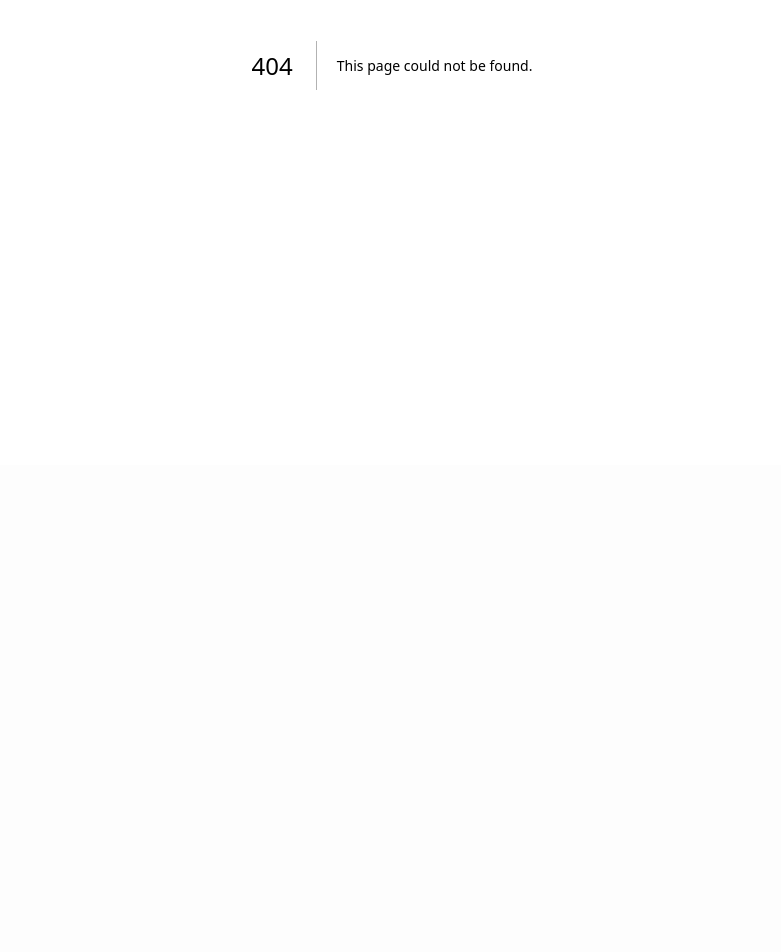
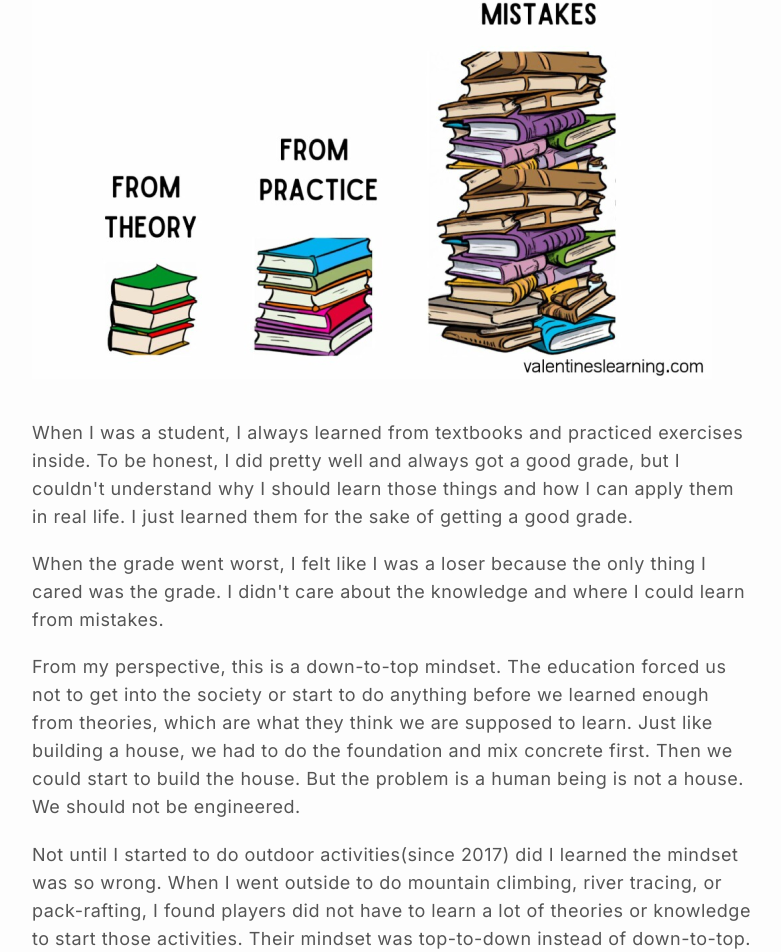
Before and after one commit to YenTingWu/yenting.me, a Next.js app: page /where-i-did-wrong in a window 1280 px wide. Before the commit this address had no page. Shown: the part 335-1287 px from the top of the page, without its empty margins (248-1029 px from the left). Before the commit the page ends 800 px from the top, so only its background shows below. Built offline with nearby package versions, Linux system fonts and the light colour scheme.

Commit message:
feat: where i did wrong

```diff
--- a/app/page.tsx
+++ b/app/page.tsx
@@ -27,7 +27,7 @@ export default function Home() {
         )}
       >
         <Header />
-        <article className={clsx('w-full', 'mt-[20vh]')}>
+        <article className={clsx('w-full', 'mt-[16vh]')}>
           <h2 className={clsx('sm:text-5xl', 'text-5xl', 'font-bold')}>
             Hi, I&apos;m Yen-Ting Wu
           </h2>
@@ -45,6 +45,18 @@ export default function Home() {
               I built small <Link href="/projects">side projects</Link> that are
               either things I need but can&apos;t find somewhere else, or I was
               trying to compose what I learned together into a project.
+            </p>
+            <p>
+              And also{' '}
+              <a
+                href="https://verbena-patient-a60.notion.site/Where-I-did-wrong-45631cc8f3ad4bd28a47e8670a6ad2b9"
+                target="_blank"
+              >
+                where I did wrong
+              </a>{' '}
+              is the place reminding me of the failures and mistakes I made.{' '}
+              <Link href="/where-i-did-wrong">Here</Link> is the reason I
+              started this project.
             </p>
             <p>
               Currently learning algorithms with a slow pace from the course{' '}
--- /dev/null
+++ b/app/where-i-did-wrong/page.tsx
@@ -0,0 +1,119 @@
+import NextImage from 'next/image';
+import { Header } from '@components/header';
+import { clsx } from 'clsx';
+import type { Metadata } from 'next';
+
+export const metadata: Metadata = {
+  title: 'Projects',
+  description: 'My portfolio of projects',
+};
+
+export default function WhereIDiDWrong() {
+  return (
+    <div
+      className={clsx(
+        'w-screen',
+        'flex',
+        'justify-center',
+        'items-center',
+        'flex-col',
+        'scroll-scroll'
+      )}
+    >
+      <main
+        className={clsx(
+          'flex',
+          'items-center',
+          'flex-col',
+          'mx-auto',
+          'min-h-screen',
+          'max-w-[760px]',
+          'w-full',
+          'px-5'
+        )}
+      >
+        <Header />
+        <article className={clsx('w-full', 'mt-[5vh]')}>
+          <h2 className={clsx('sm:text-5xl', 'text-5xl', 'font-bold')}>
+            Where I did wrong
+          </h2>
+          <div
+            className={clsx(
+              'mt-8',
+              'mb-[2rem]',
+              '[&_p]:mt-[1.2rem]',
+              '[&_p]:text-lg',
+              '[&_a]:underline',
+              'mb-[10rem]'
+            )}
+          >
+            <NextImage
+              className={clsx('mb-10')}
+              src="/learn-from-mistakes.png"
+              priority={false}
+              width={680}
+              height={480}
+              alt="Picture of learning from mistakes"
+            />
+            <p>
+              When I was a student, I always learned from textbooks and
+              practiced exercises inside. To be honest, I did pretty well and
+              always got a good grade, but I couldn&apos;t understand why I
+              should learn those things and how I can apply them in real life. I
+              just learned them for the sake of getting a good grade.
+            </p>
+            <p>
+              When the grade went worst, I felt like I was a loser because the
+              only thing I cared was the grade. I didn&apos;t care about the
+              knowledge and where I could learn from mistakes.
+            </p>
+            <p>
+              From my perspective, this is a down-to-top mindset. The education
+              forced us not to get into the society or start to do anything
+              before we learned enough from theories, which are what they think
+              we are supposed to learn. Just like building a house, we had to do
+              the foundation and mix concrete first. Then we could start to
+              build the house. But the problem is a human being is not a house.
+              We should not be engineered.
+            </p>
+            <p>
+              Not until I started to do outdoor activities(since 2017) did I
+              learned the mindset was so wrong. When I went outside to do
+              mountain climbing, river tracing, or pack-rafting, I found players
+              did not have to learn a lot of theories or knowledge to start
+              those activities. Their mindset was top-to-down instead of
+              down-to-top.
+            </p>
+            <p>
+              The mindset is so simple. Always start from an intention. Where
+              I&apos;d like to go? What I&apos;d like to play? What I&apos;d
+              like to see? Who I&apos;d like to talk to? Then they will start to
+              think what to learn or prepare next. After all are done, they just
+              tried it out. If anything went wrong, they did not blame
+              themselves. They just learned from mistakes and kept trying again
+              until they succeeded. That really shocked me. I just did not
+              understand how they can embrace failures so gracefully. So I asked
+              one of them: &quot;Why you guys can be so persistent and patient
+              to a goal?&quot; He acted like hearing a non-sense question and
+              said: &quot;Why not?&quot;
+            </p>
+            <p>
+              That&apos;s I learned from those weird but great people in the
+              nature. So I decided to start a project called{' '}
+              <a
+                href="https://verbena-patient-a60.notion.site/Where-I-did-wrong-45631cc8f3ad4bd28a47e8670a6ad2b9"
+                target="_blank"
+              >
+                where I did wrong
+              </a>
+              . I record my mistakes and failures of my software
+              implementations(for now) in this project, no matter how silly or
+              non-sense they are. I just want to learn from mistakes and try to
+              be a better person.
+            </p>
+          </div>
+        </article>
+      </main>
+    </div>
+  );
+}
```
Also changed, not shown: public/learn-from-mistakes.png (added).
